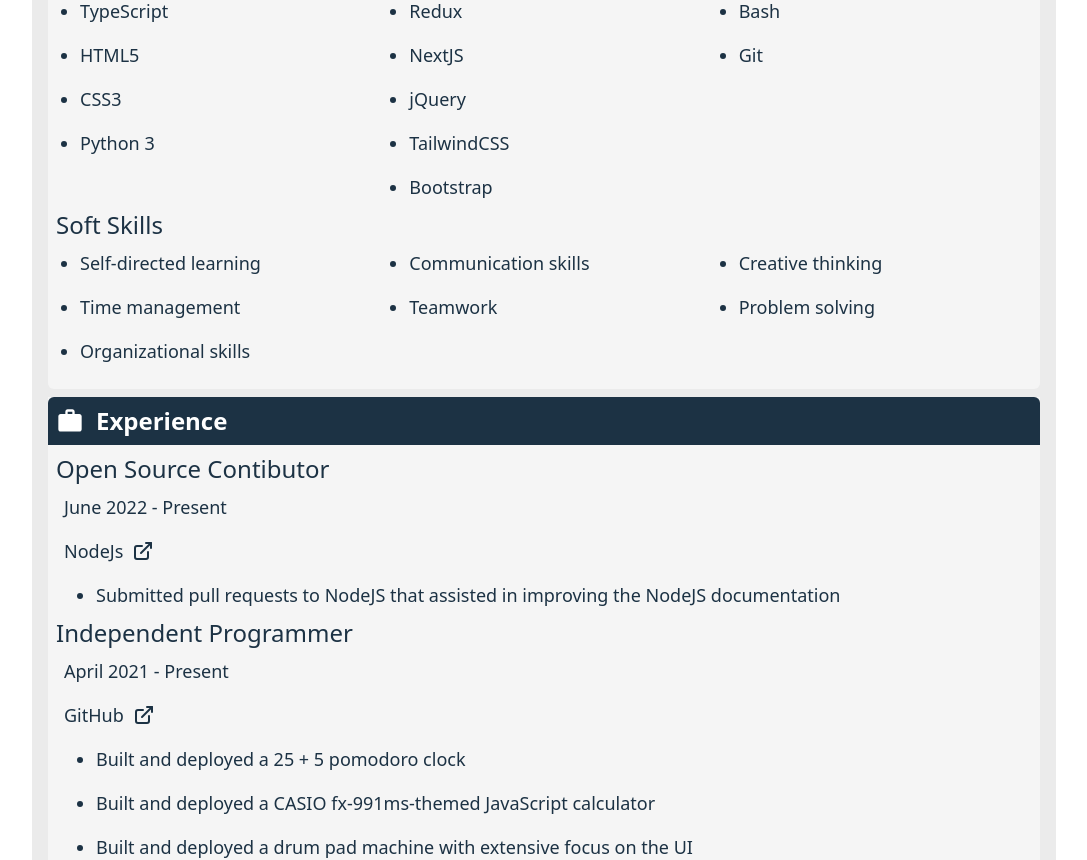
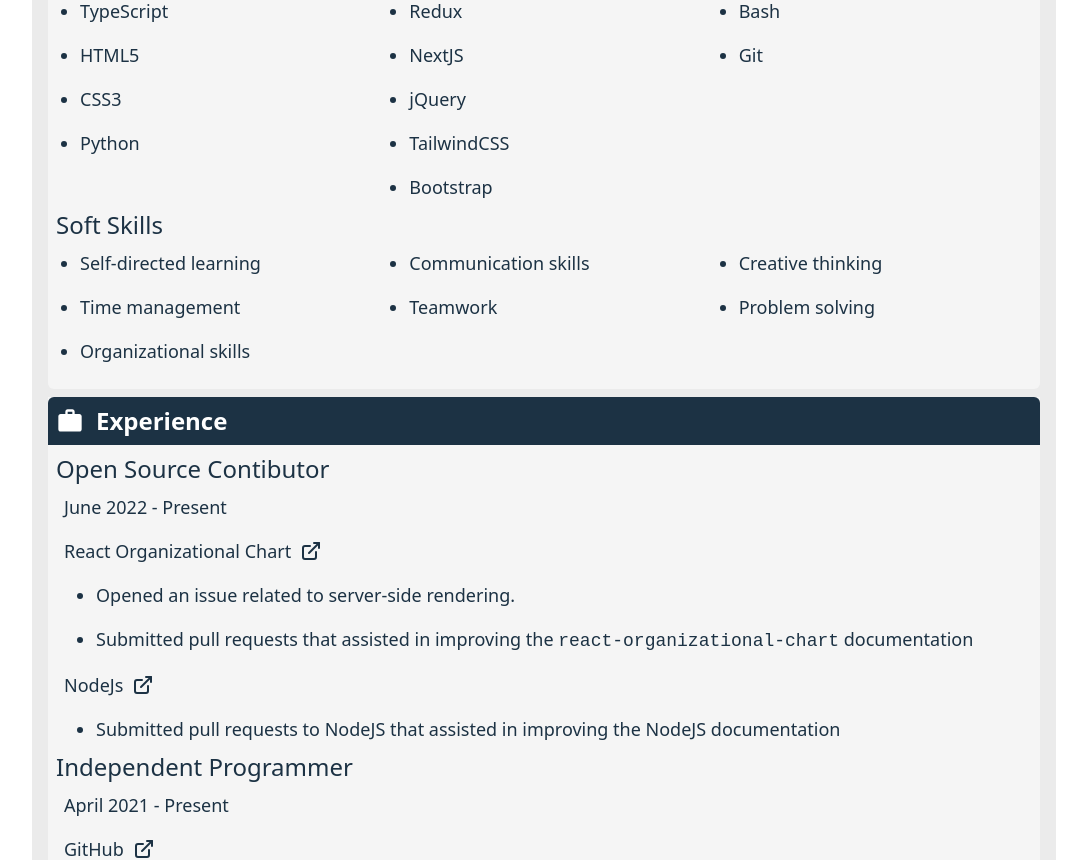
Before and after one commit to kimjisena/resume, a React (Create React App) app: page / in a window 1280 px wide. Shown: the part 700-1560 px from the top of the page, without its empty margins (96-1183 px from the left). Built offline with nearby package versions, Linux system fonts and the light colour scheme; the HTML template or start-up script is replaced by a standard one.

Commit message:
misc: update resume

```diff
--- a/src/components/main/Experience.tsx
+++ b/src/components/main/Experience.tsx
@@ -8,6 +8,17 @@
       <div>
         <h2 className={`text-2xl`}>Open Source Contibutor</h2>
         <p className={`text-lg p-2`}>June 2022 - Present</p>
+        <a href="https://github.com/daniel-hauser/react-organizational-chart">
+          <p className={`flex flex-row items-center text-lg p-2`}>
+            React Organizational Chart
+            <TbExternalLink className={`text-dark-blue ml-2`} size={`24px`} />
+          </p>
+        </a>
+        <ul className={`list-disc list-outside text-lg pl-8`}>
+          <li className={`ml-2 py-2 pr-2`}>Opened an issue related to server-side rendering.</li>
+          <li className={`ml-2 py-2 pr-2`}>Submitted pull requests that assisted in improving the <code className="font-[monospace]">react-organizational-chart</code> documentation</li>
+        </ul>
+
         <a href="https://github.com/users/kimjisena/achievements/pull-shark">
           <p className={`flex flex-row items-center text-lg p-2`}>
             NodeJs
--- a/src/components/main/Skills.tsx
+++ b/src/components/main/Skills.tsx
@@ -14,7 +14,7 @@
             <li className={`ml-2 py-2 pr-2`}>TypeScript</li>
             <li className={`ml-2 py-2 pr-2`}>HTML5</li>
             <li className={`ml-2 py-2 pr-2`}>CSS3</li>
-            <li className={`ml-2 py-2 pr-2`}>Python 3</li>
+            <li className={`ml-2 py-2 pr-2`}>Python</li>
           </ul>
         </div>
 
```
